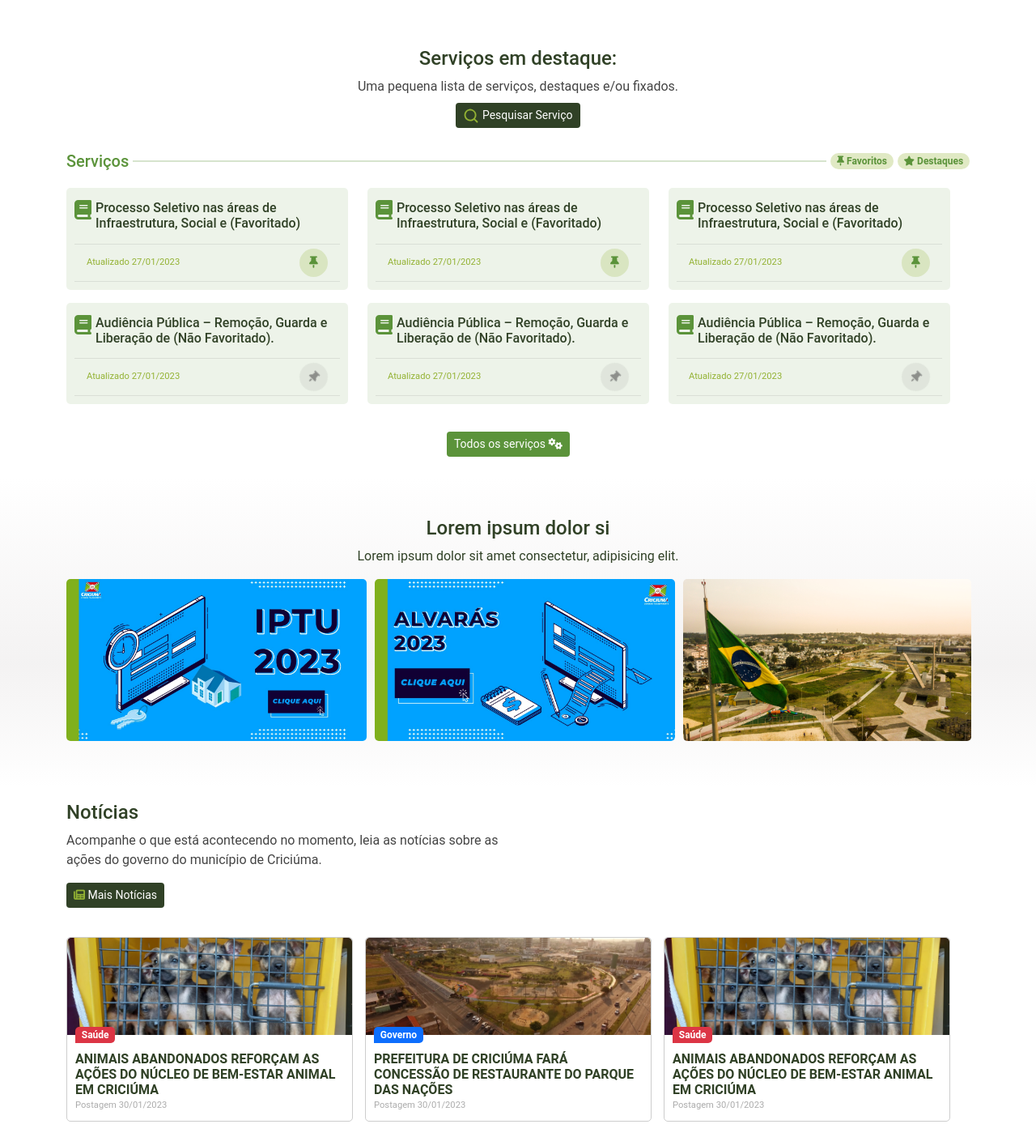
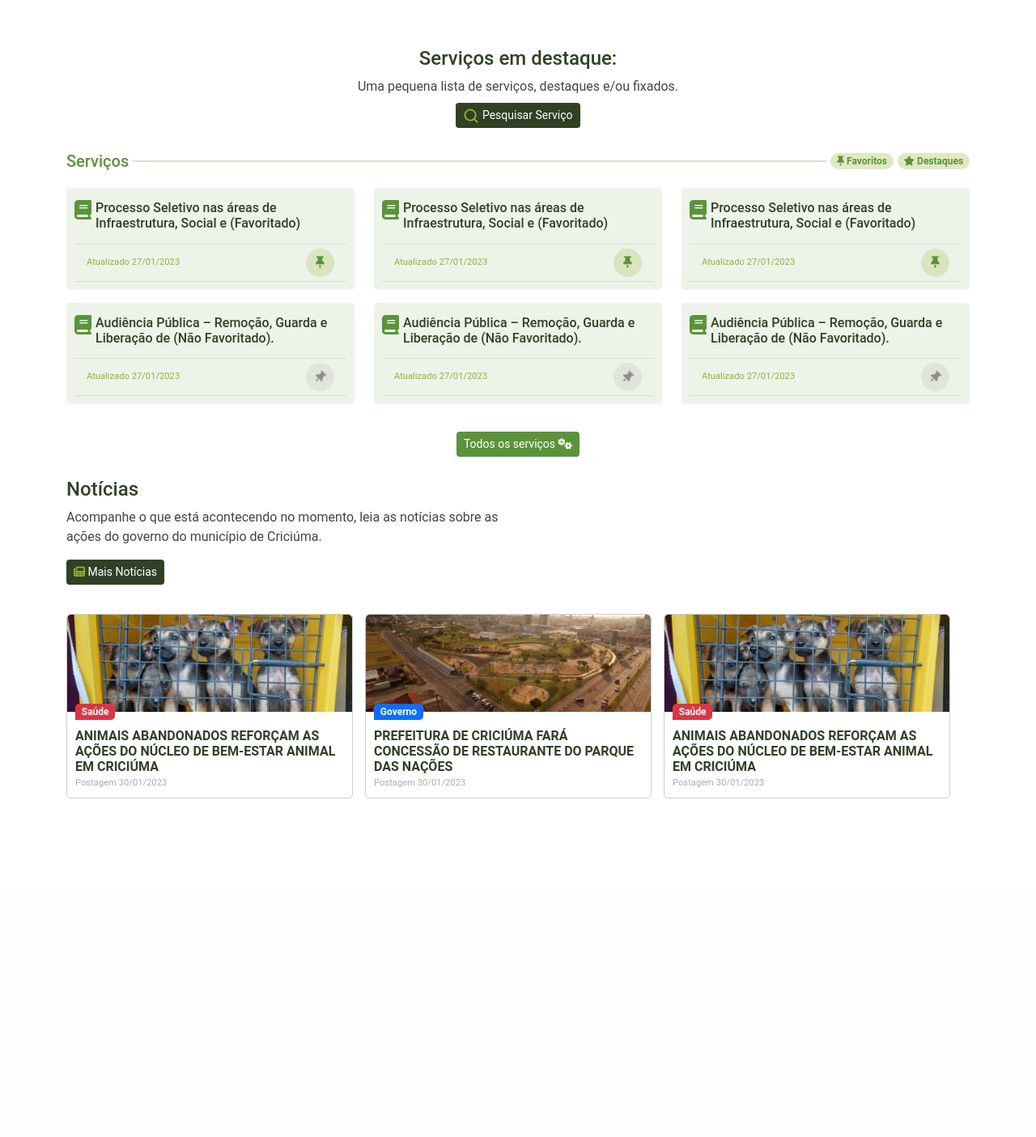
Before and after one commit to EricDagostim/site, a PHP site: page / in a window 1280 px wide. Shown: the part 496-1900 px from the top of the page at 81% size. After the commit the page ends 1482 px from the top, so only its background shows below. Run offline with PHP 8.4, Linux system fonts and the light colour scheme.

Commit message:
Ajuste em serviços destacados, alinhamento

```diff
--- a/index.html
+++ b/index.html
@@ -354,7 +354,7 @@
     </div>
 
     <div class="container">
-        <div class="row">
+
         <div class="col-12 mt-lg-5 mt-5">
             <div class="content-title-services">
                 <h4 class="text-color-primary">Serviços em destaque:</h4>
@@ -364,12 +364,10 @@
                 </div>
             </div>
         </div>
-
         <div class="col-12 mt-4">
             <div class="search-parameters">
                 <h5 class="text-color-details m-0">Serviços</h5>
                 <hr class="border border-1 line-list-services" style="width: 100%; border-color: #5B933A !important;">
-
                 <div class="badge rounded-pill text-color-details" style="background-color: #E0E9C4">
                     <i class="fas fa-thumbtack"></i> Favoritos
                 </div>
@@ -410,7 +408,6 @@
                     </div>
                 </a>
             </div>
-
             <div class="col-12 col-md-6 col-lg-4 mt-3 position-sticky">
                 <a class="service">
                     <div class="info-service">
@@ -423,7 +420,6 @@
                     </div>
                 </a>
             </div>
-
             <div class="col-12 col-md-6 col-lg-4 mt-3">
                 <a class="service" href="#">
                     <div class="info-service">
@@ -470,27 +466,6 @@
                 <div class="content-alert" style="background-color: transparent;">
                     <!-- <p class=" text-center-625" style="color : #304126">Não encontrou o serviço que precisava? vá para todos os serviços.</p> -->
                     <button class="btn btn-sm text-color-white bg-color-details">Todos os serviços <i class="fa-solid fa-gears"></i></button>
-                    </div>
-                </div>
-            </div>
-        </div>
-    </div>
-
-
-    <div class="container-fluid p-5 mt-3 bg-shadow-in">
-        <div class="container">
-            <div class="row">
-                <div class="col-12">
-                    <h4 class="text-color-primary text-center">Lorem ipsum dolor si</h4>
-                        <p style="text-align: center;" class="text-color-primary">Lorem ipsum dolor sit amet consectetur, adipisicing elit.</p>
-                </div>
-                <div class="col-12 content-ad box-scroll">
-                    <div class="box-ad">
-                        <a href="#"><img src="img/IPTU_2023.jpeg" alt="Imagem anúncio"></a>
-                        <a href="#"><img src="img/Alvara_2023.jpeg" alt="Imagem anúncio"></a>
-                        <a href="#"><img src="img/IMG-HEADER.jpg" alt="Imagem anúncio"></a>
-                        <a href="#"><img src="img/IMG-HEADER.jpg" alt="Imagem anúncio"></a>
-                    </div>
                 </div>
             </div>
         </div>
--- a/style.css
+++ b/style.css
@@ -569,17 +569,15 @@ input:focus{
 
 
 .navbar-desktop{
-    /* background: linear-gradient(9deg, rgba(91,147,58,1) 21%, rgba(147,178,51,1) 100%); */
     background: #5b933a80;
-    backdrop-filter: blur(5px);
+    backdrop-filter: blur(1px);
     height: 281px;
     background: linear-gradient(9deg, #92b233a1 1%, #5b933aa4 100%);
-
 }
 
 .navbar-mobile{
     background: #5b933a80;
-    backdrop-filter: blur(5px);
+    backdrop-filter: blur(1px);
     background: linear-gradient(9deg, #93b23380 1%, #5b933a80 100%);
 }
 
@@ -837,26 +835,3 @@ input:focus{
 }
 
 /* notícias */
-
-
-.content-ad{
-
-
-}
-
-.box-ad{
-    display: flex;
-    flex-direction: row;
-    /* justify-content: center; */
-    gap: 10px;
-}
-
-.box-ad img{
-
-    object-fit:contain;
-    height: 200px;
-    max-width: 650px;
-    border-radius: 5px;
-    margin-bottom: 10px;
-    /* border: 1px solid #93B233; */
-}
```
Lines whose indentation alone changed are shown as unchanged.
